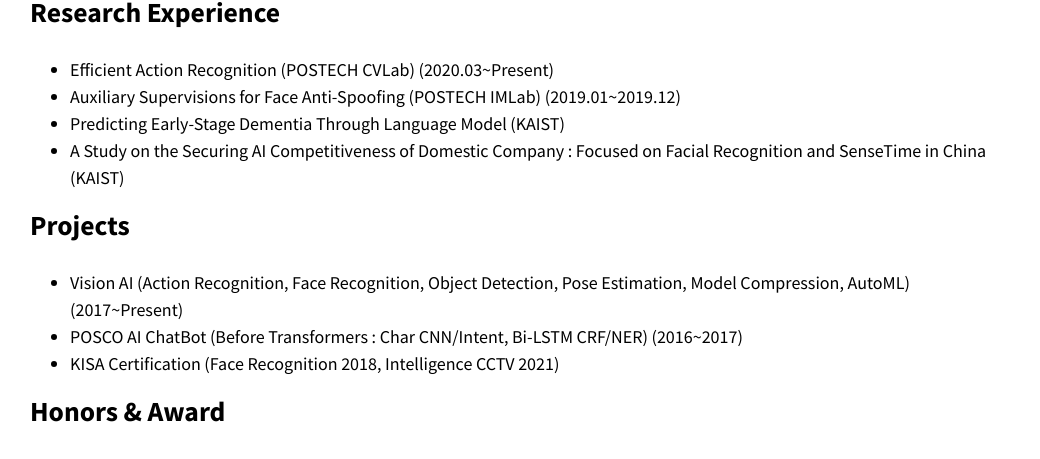
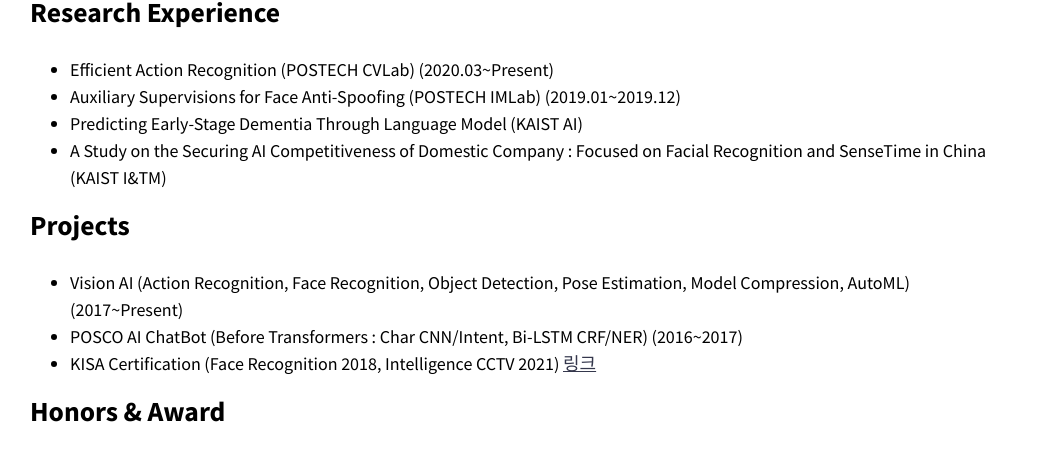
Before and after one commit to healess/healess.github.io, a Jekyll site: the page built from index.md, in a window 1280 px wide and 900 px high, scrolled down 338 px. Shown: the part 148-607 px from the top of the window, without its empty margins (116-1156 px from the left). Built offline with Jekyll 4.4.1, drawn with Linux system fonts in a browser that asks for light colours; nearby versions of some CDN libraries.

Commit message:
Update index.md

```diff
--- a/index.md
+++ b/index.md
@@ -17,13 +17,13 @@ entries_layout: grid
 ## Research Experience
 * Efficient Action Recognition (POSTECH CVLab) (2020.03~Present)
 * Auxiliary Supervisions for Face Anti-Spoofing (POSTECH IMLab) (2019.01~2019.12)
-* Predicting Early-Stage Dementia Through Language Model (KAIST)
-* A Study on the Securing AI Competitiveness of Domestic Company : Focused on Facial Recognition and SenseTime in China (KAIST)
+* Predicting Early-Stage Dementia Through Language Model (KAIST AI)
+* A Study on the Securing AI Competitiveness of Domestic Company : Focused on Facial Recognition and SenseTime in China (KAIST I&TM)
 
 ## Projects
 * Vision AI (Action Recognition, Face Recognition, Object Detection, Pose Estimation, Model Compression, AutoML) (2017~Present)
 * POSCO AI ChatBot (Before Transformers : Char CNN/Intent, Bi-LSTM CRF/NER) (2016~2017)
-* KISA Certification (Face Recognition 2018, Intelligence CCTV 2021)
+* KISA Certification (Face Recognition 2018, Intelligence CCTV 2021) [링크](https://smartfuture-poscoict.co.kr/451)
 
 ## Honors & Award
 * 제11회 공개SW개발자 대회 금상 (과학기술정보통신부 주최) (2017.12) [링크](https://www.oss.kr/dev_competition_activities/show/a0f60bdb-d64d-4bd7-8c6b-8a9df7d2647f)
```
